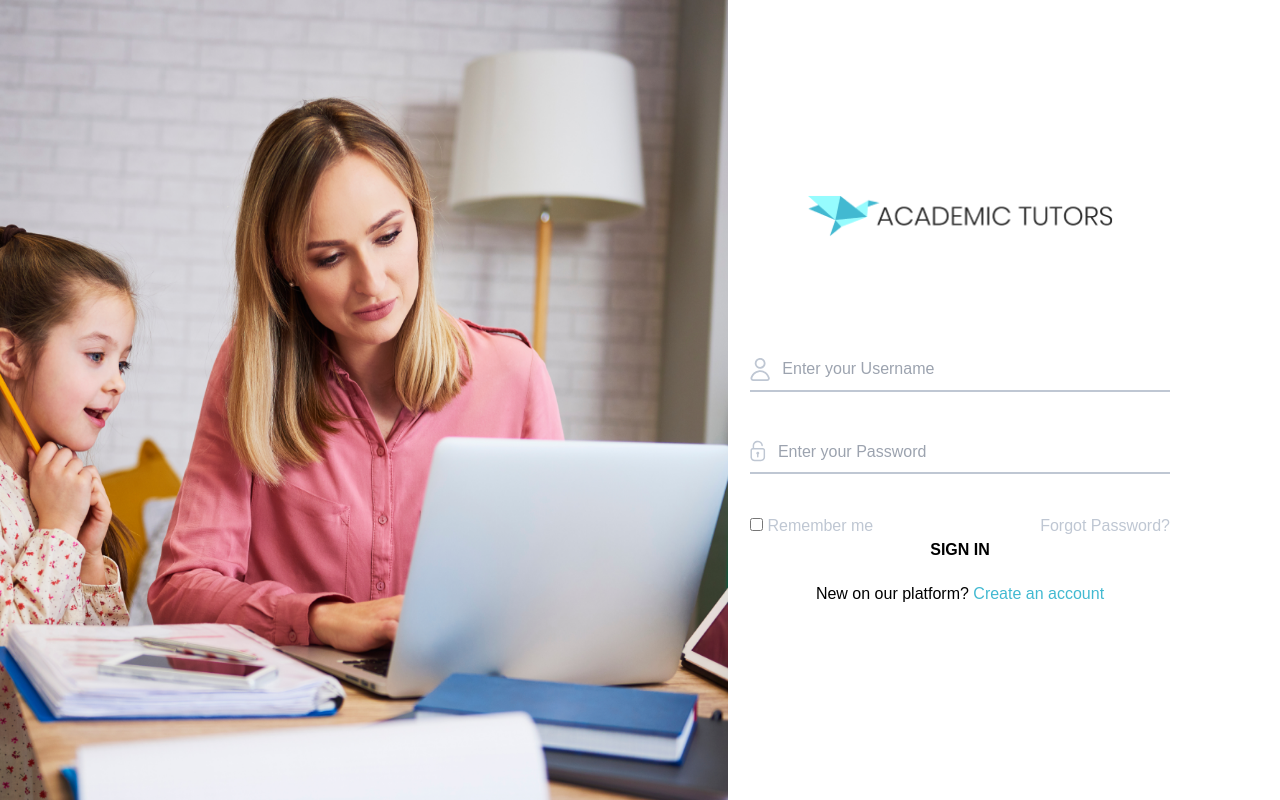
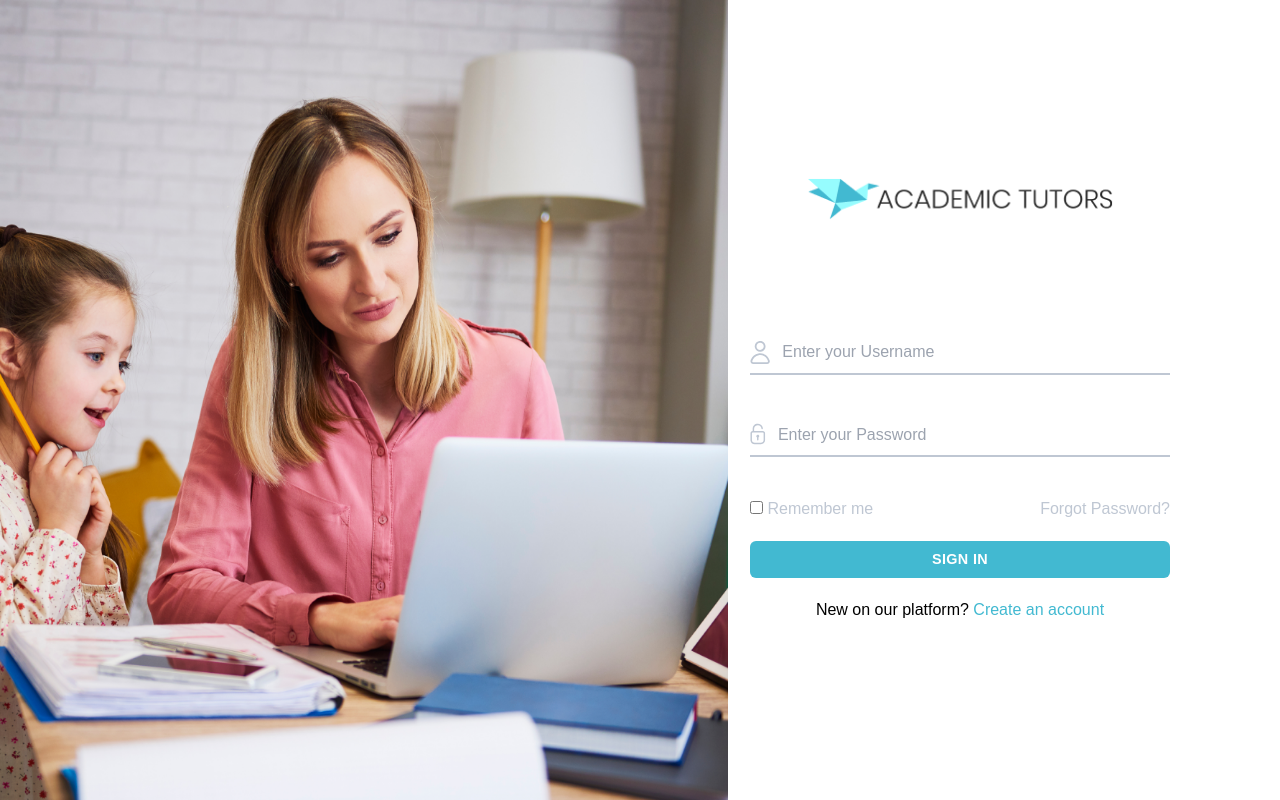
Before and after one commit to Richmond-Eribo/teach, a Next.js app: page /SignIn in a window 1280 px wide. Built offline with nearby package versions, Linux system fonts and the light colour scheme.

Commit message:
Add more styles

```diff
--- a/styles/globals.css
+++ b/styles/globals.css
@@ -8,9 +8,24 @@
   font-family: 'Poppins', sans-serif;
 }
 
+@layer base {
+  p,
+  div,
+  article,
+  input,
+  main,
+  form,
+  footer {
+    @apply duration-100 delay-75 ease-in-out transition-all;
+  }
+}
+
 @layer components {
   .button {
     @apply uppercase font-semibold text-center;
+  }
+  .sign-button {
+    @apply bg-[#42B9D1] w-full lg:max-w-[420px] mt-5 button text-15px p-2 px-5 tracking-wide text-white rounded-md;
   }
   .heading-1 {
     @apply font-bold  md:text-[text-45px] lg:text-5xl text-[30px] text-center  text-text-dark lg:mb-20 mb-10;
```
